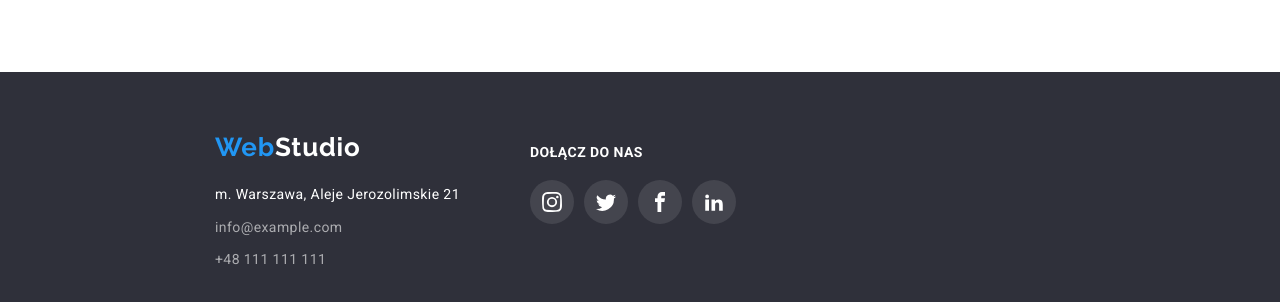
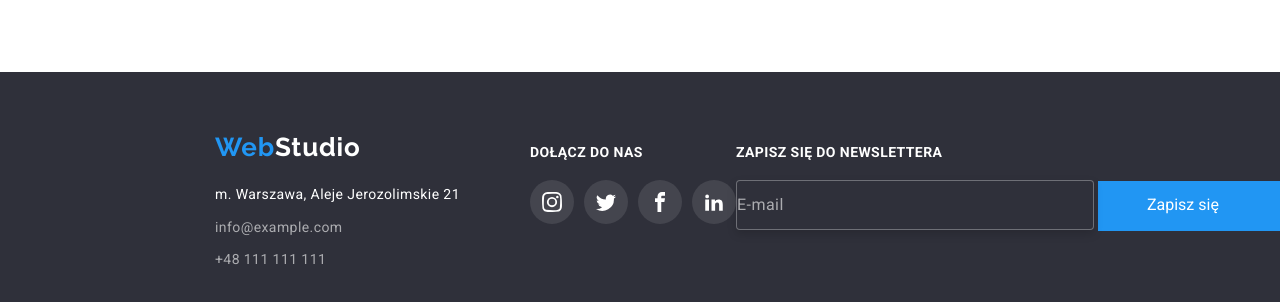
Before and after one commit to Weronika2003/goit-markup-hw-8, a plain HTML site: page index.html in a window 1280 px wide. Shown: the part 2611-2913 px from the top of the page. Drawn offline with nearby package versions, Linux system fonts and the light colour scheme.

Commit message:
praca domowa 6

```diff
--- a/css/styles.css
+++ b/css/styles.css
@@ -240,7 +240,7 @@ li {
     justify-content: center;
 }
 .modal-label{
-    padding: 10px 40px;
+    padding: 5px 40px;
     width: 448px;
     font-size: 12px;
     line-height: 1.17;
@@ -248,9 +248,11 @@ li {
     color: #757575;
 }
 .modal-input{
-    margin: 4px;
+    margin-top: 4px;
     width: 448px;
     height: 40px;
+    border: 1px solid rgba(33, 33, 33, 0.2);
+    border-radius: 4px;
 }
 
 .modal-comment {
@@ -271,11 +273,13 @@ li {
     color: #757575;
     width: 420px;
 }
-
+.link-regulations{
+    color:#2196F3;
+}
 
 .btn-send {
     position:absolute;
-    top: 491px;
+    top: 450px;
     left: 164px;
     width: 200px;
     height:50px;
@@ -505,7 +509,7 @@ a .team-social-media{
     color: #2196F3;
     transition: 250ms cubic-bezier(0.4, 0, 0.2, 1);
 }
-.join-us {
+.heading-footer {
     padding-top: 12px;
     margin-bottom: 20px;
     font-weight: 700;
@@ -541,6 +545,41 @@ a .team-social-media{
     fill: rgba(255, 255, 255, 1);
     transition: background-color 250ms cubic-bezier(0.4, 0, 0.2, 1);
 }
+.btn-subscribe{
+    width: 200px;
+    height: 50px;
+    background-color: #2196F3;
+    border: none;
+}
+.subscribe-input{
+    width: 358px;
+    height: 50px;
+    border: 1px solid rgba(255, 255, 255, 0.3);
+    filter: drop-shadow(0px 4px 4px rgba(0, 0, 0, 0.15));
+    border-radius: 4px;
+    background-color: #2F303A;;
+}
+.subscribe-input::placeholder{
+    font-size: 16px;
+    line-height: 1.25;
+    display: flex;
+    align-items: center;
+    margin-left: 16px;
+    letter-spacing: 0.03em;
+    color: rgba(255, 255, 255, 0.6);
+}
+.paragraph-subscribe{
+    position: relative;
+    color:#FFFFFF;
+    left: -15px;
+}
+.icon-send{
+    position:absolute;
+    width: 24px;
+    height: 24px;
+
+}
+
 .section-portfolio-btn {
     padding-bottom: 50px;
 }
--- a/index.html
+++ b/index.html
@@ -236,7 +236,7 @@
         </address>
         </div>
         <div class="join-us-div">
-        <p class="join-us">DOŁĄCZ DO NAS</p>
+        <h3 class="heading-footer">DOŁĄCZ DO NAS</h3>
         <ul class="footer-icons-list">
         <li class="footer-social-media"><a class="social-media-links" href=""><svg width="44" height="44">
             <use href="./Images/icons.svg#icon-instagram" width="20" height="20" x="12" y="12"></use>
@@ -252,6 +252,13 @@
         </svg></a></li>
         </ul>
         </div>
+        <div class="div-newsletter-subscribe">
+            <h3 class="heading-footer">Zapisz się do newslettera</h3>
+            <form class="form-subscribe">
+                <input class="subscribe-input" type="email" name="email" placeholder="E-mail"/>
+                <button type="submit" class="btn-subscribe"><p class="paragraph-subscribe">Zapisz się</p><svg class="icon-send"><use href="./Images/icons.svg#icon-send" ></use></svg></button>
+            </form>
+        </div>
         </div>
     </footer>
     <div class="backdrop is-hidden" data-modal>
@@ -261,7 +268,7 @@
                     <use href="./Images/icons.svg#icon-close-mark" width="11" height="11" x="8" y="8"></use>
                 </svg>
             </button>
-            <h3 class="modal-heading">Zostaw swoje dane w formularzu poniżej</h3>
+            <h4 class="modal-heading">Zostaw swoje dane w formularzu poniżej</h4>
             <form class="modal-form">
                 <label class="modal-label"><p>Imie</p>
                     <input class="modal-input" type="name" name="username" />
```
Also changed, not shown: Images/icons.svg.
